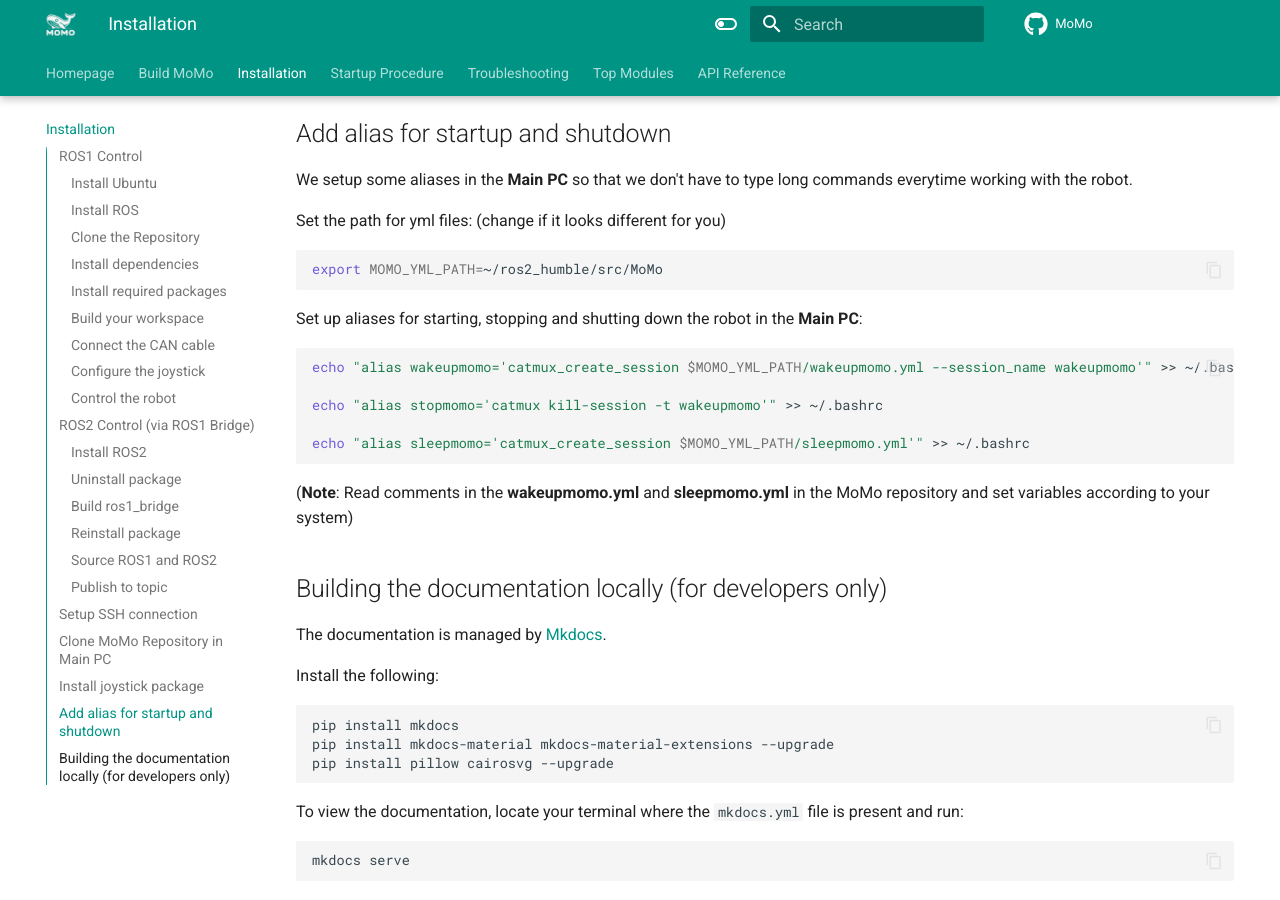
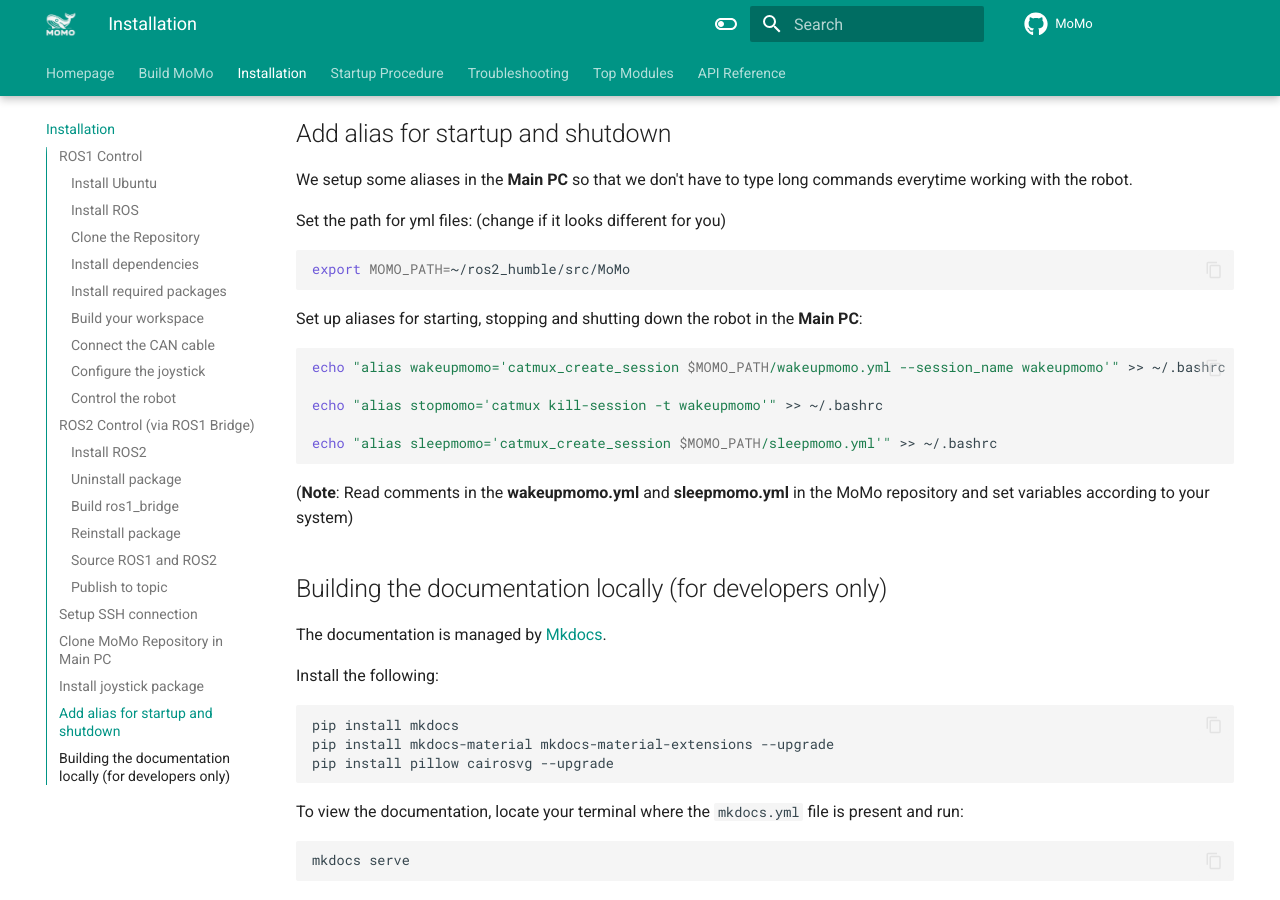
Before and after one commit to TUHH-ITL/MoMo, an MkDocs documentation site: the page built from docs/2_software_setup.md, in a window 1280 px wide and 900 px high, scrolled down 6456 px. Built offline with MkDocs 1.6.1 and Material for MkDocs 9.7.7, drawn with Linux system fonts in a browser that asks for light colours; comment, search, counter and statistics services are not loaded.

Commit message:
Minor changes

````diff
--- a/docs/2_software_setup.md
+++ b/docs/2_software_setup.md
@@ -266,16 +266,16 @@ We setup some aliases in the **Main PC** so that we don't have to type long comm
 Set the path for yml files: (change if it looks different for you)
 
 ```bash
-export MOMO_YML_PATH=~/ros2_humble/src/MoMo
+export MOMO_PATH=~/ros2_humble/src/MoMo
 ```
 Set up aliases for starting, stopping and shutting down the robot in the **Main PC**:
 
 ```bash
-echo "alias wakeupmomo='catmux_create_session $MOMO_YML_PATH/wakeupmomo.yml --session_name wakeupmomo'" >> ~/.bashrc
+echo "alias wakeupmomo='catmux_create_session $MOMO_PATH/wakeupmomo.yml --session_name wakeupmomo'" >> ~/.bashrc
 
 echo "alias stopmomo='catmux kill-session -t wakeupmomo'" >> ~/.bashrc
 
-echo "alias sleepmomo='catmux_create_session $MOMO_YML_PATH/sleepmomo.yml'" >> ~/.bashrc
+echo "alias sleepmomo='catmux_create_session $MOMO_PATH/sleepmomo.yml'" >> ~/.bashrc
 
 ```
 
````
